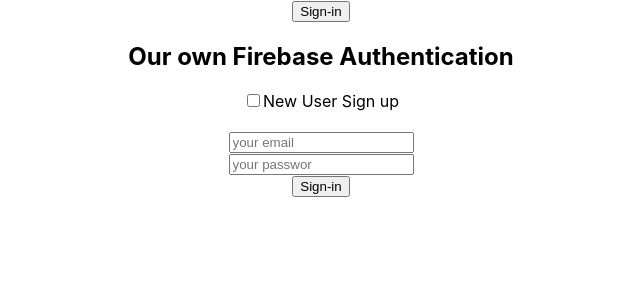
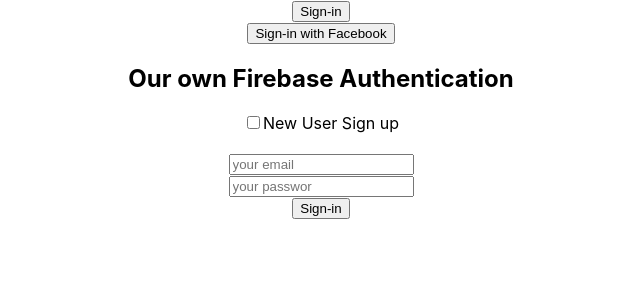
Before and after one commit to devpranab/firebase-authentication-react, a React (Create React App) app: page / in a window 1280 px wide. Shown: the top 300 px of the page, without its empty margins (319-959 px from the left). Built offline with nearby package versions, Linux system fonts and the light colour scheme.

Commit message:
how to handle facebook login

```diff
--- a/src/App.js
+++ b/src/App.js
@@ -21,11 +21,12 @@
 
 
 
-  const provider = new firebase.auth.GoogleAuthProvider();
+  const googleProvider = new firebase.auth.GoogleAuthProvider();
+  const fbProvider = new firebase.auth.FacebookAuthProvider();
 
   const handleSignIn = () => {
     //console.log("handleSignIn clicked");
-    firebase.auth().signInWithPopup(provider)
+    firebase.auth().signInWithPopup(googleProvider)
     .then(res => {
       const {displayName, photoURL, email} = res.user;
       const signedInUser = {
@@ -41,6 +42,17 @@
       console.log(err);
       console.log(err.message);
     });
+  }
+
+  const handleFbSignIn = () => {
+    firebase.auth().signInWithPopup(fbProvider)
+    .then(function(result){
+      const user = result.user;
+      console.log("fb user after sign in:", user);
+    })
+    .catch(function(error){
+
+    })
   }
 
   const handleSignOut = () => {
@@ -140,6 +152,8 @@
         user.isSignedIn ? <button onClick={handleSignOut}>Sign-out</button> :
          <button onClick={handleSignIn}>Sign-in</button>
       }
+      <br />
+      <button onClick={handleFbSignIn}>Sign-in with Facebook</button>
     {
       user.isSignedIn && <div>
          <p>Welcome! {user.name}</p>
```
Also changed, not shown: 1 other file (tests, documents, lock files or other folders).
